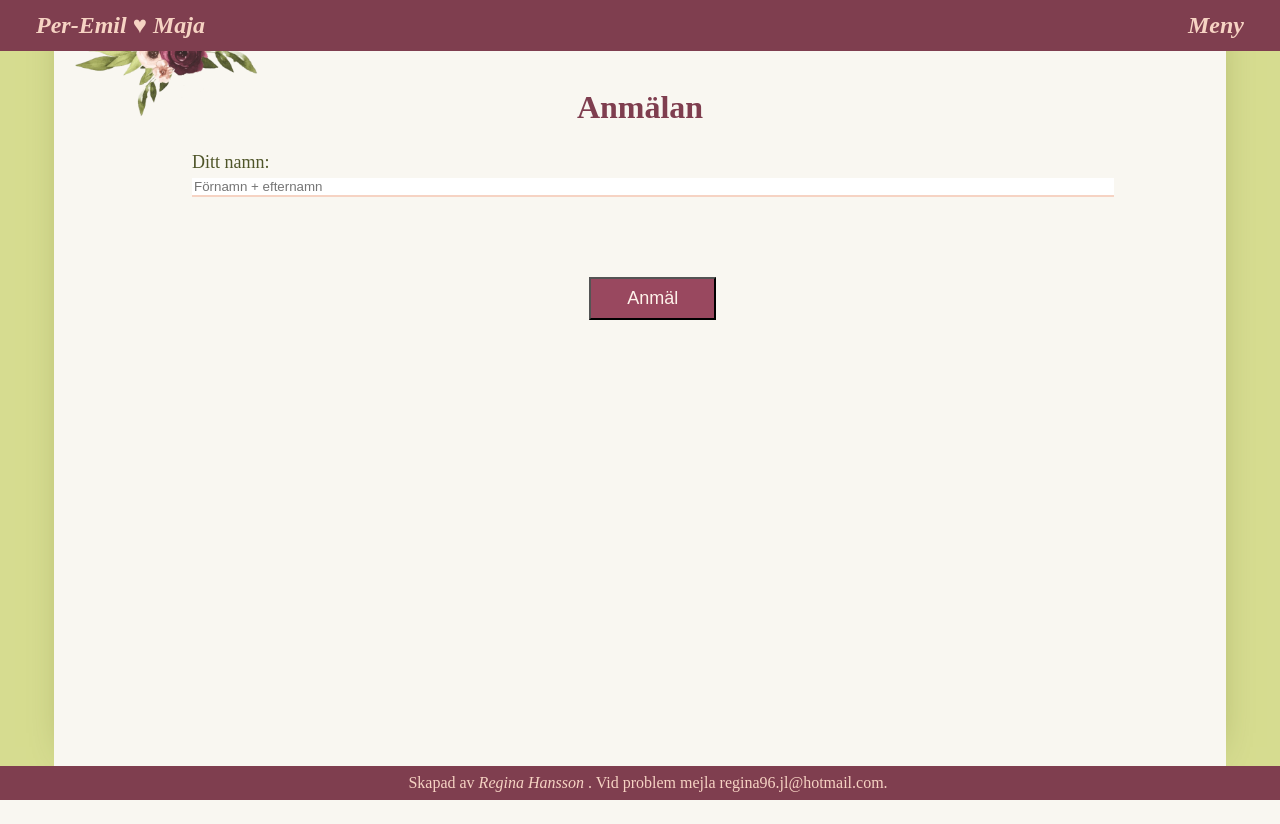
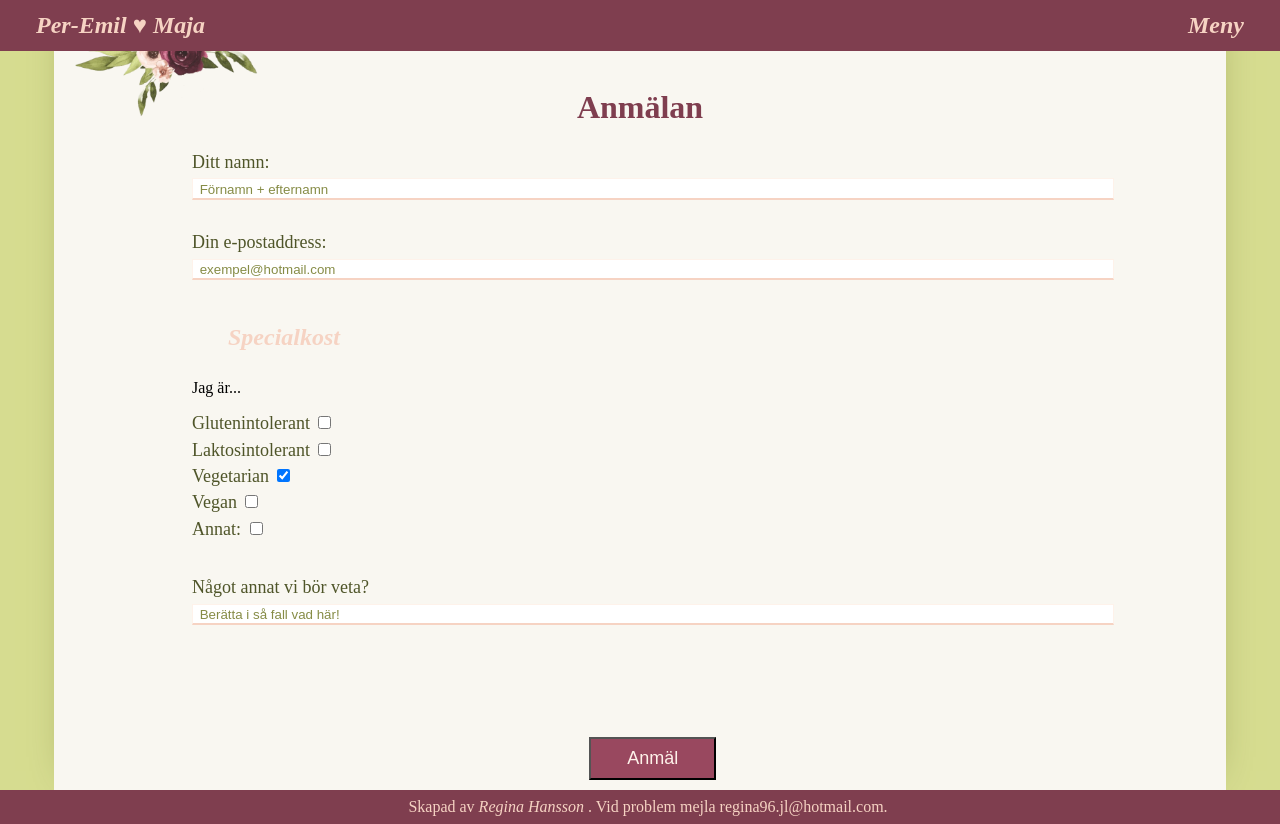
Before and after one commit to reggosaurus-reg/WeddingWebsite, a Flask app: page /anmalan in a window 1280 px wide. Before the commit the page ends 800 px from the top, so only its background shows below. Run offline with Flask 2, Linux system fonts and the light colour scheme.

Commit message:
Add "form" items on signup page

```diff
--- a/static/css/style.css
+++ b/static/css/style.css
@@ -141,6 +141,12 @@ button {
 	width: -moz-min-content;
 }
 
+div.signup_entry {
+	display: flex;
+	flex-direction: column;
+	margin-bottom: 2em;
+}
+
 label {
 	color: var(--color-text);
 	font-size: large;
@@ -149,13 +155,30 @@ label {
 
 input[type=text] {
   	display: inline-block;
-  	border: none;
+  	border: 1px solid var(--color-text-menu-marked);
   	border-bottom: 2px solid var(--color-text-menu);
   	box-sizing: border-box;
+	color: var(--color-text);
+	padding-left: 0.5em;
+	padding-right: 0.5em;
+	padding-top: 0.2em;
 }
 
 input[type=text]:hover, input[type=text]:focus {
   	border-bottom: 2px solid var(--color-menu-background-marked);
+}
+
+::placeholder { /* Chrome, Firefox, Opera, Safari 10.1+ */
+  color: var(--color-military-green);
+  opacity: 1; /* Firefox */
+}
+
+:-ms-input-placeholder { /* Internet Explorer 10-11 */
+  color: var(--color-military-green);
+}
+
+::-ms-input-placeholder { /* Microsoft Edge */
+  color: var(--color-military-green);
 }
 
 button#signup {
--- a/templates/anmalan.html
+++ b/templates/anmalan.html
@@ -8,8 +8,50 @@
 
 {% block content %}
 <div id="signup_form">
-  <label for="name">Ditt namn: </label>
-  <input type="text" id="name" placeholder="Förnamn + efternamn">
+	<div class="signup_entry">
+		<label for="name">Ditt namn:</label>
+		<input type="text" id="name" placeholder="Förnamn + efternamn">
+	</div>
+
+	<!-- TODO: Handle the new info in js and db --!>
+	<div class="signup_entry">
+		<label for="email">Din e-postaddress:</label>
+		<input type="text" id="email" placeholder="exempel@hotmail.com">
+	</div>
+
+	<div class="signup_entry">
+		<!-- TODO: Move label to right and style this section --!>
+		<h2>Specialkost</h2>
+		<p>Jag är...</p>
+		<label class="container">Glutenintolerant
+			<input type="checkbox">
+			<span class="checkmark"></span>
+		</label>
+		<label class="container">Laktosintolerant
+			<input type="checkbox">
+			<span class="checkmark"></span>
+		</label>
+		<label class="container">Vegetarian
+			<input type="checkbox" checked="checked">
+			<span class="checkmark"></span>
+		</label>
+		<label class="container">Vegan
+			<input type="checkbox">
+			<span class="checkmark"></span>
+		</label>
+		<!-- TODO: Add input text for Annat --!>
+		<label class="container">Annat:
+			<input type="checkbox">
+			<span class="checkmark"></span>
+		</label>
+	</div>
+
+	<div class="signup_entry">
+		<label for="other">Något annat vi bör veta?</label>
+		<!-- TODO: Make this a textarea (but style it as the rest) --!>
+		<input type="text" id="other" placeholder="Berätta i så fall vad här!">
+	</div>
+
   <button id="signup">Anmäl</button>
 </div>
 {% endblock %}
```
